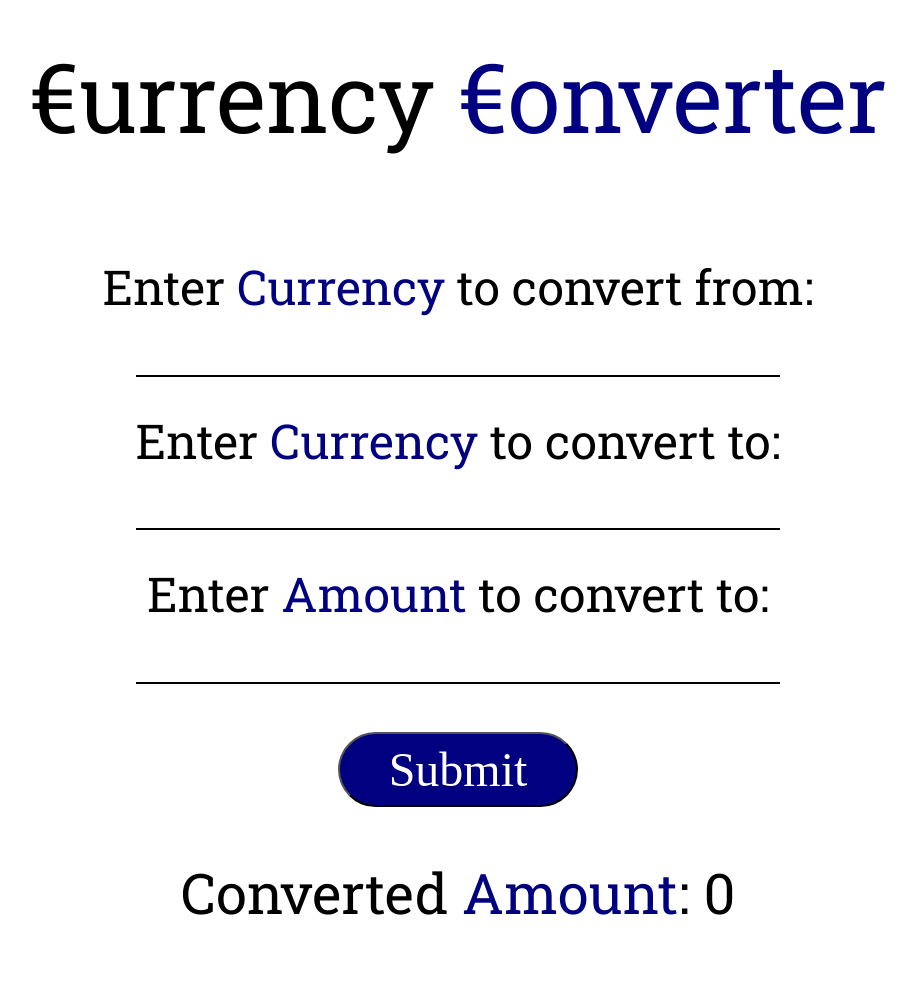
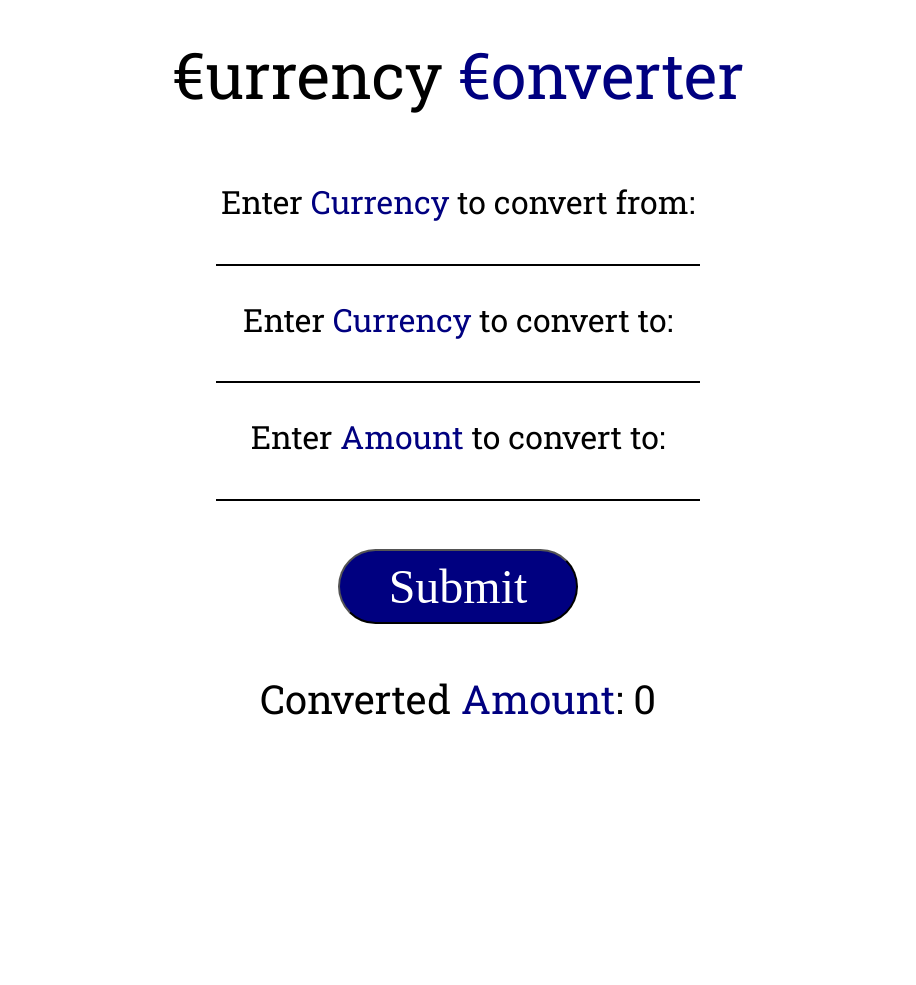
Before and after one commit to ArhaanB24/Currencyconverter, a Flask app: page / in a window 1280 px wide. Shown: the whole page, without its empty margins (182-1098 px from the left). After the commit the page ends 715 px from the top, so only its background shows below. Run offline with Flask 3, Linux system fonts and the light colour scheme; parts of the project's set-up code (start-up, migrations or seed data) failed here and were passed over.

Commit message:
changed font size

```diff
--- a/static/style.css
+++ b/static/style.css
@@ -12,14 +12,14 @@ body {
 }
 #heading {
     text-align: center;
-    font-size: 6rem;
+    font-size: 4rem;
 }
 #form{
     text-align: center;
-    font-size: 3rem;
+    font-size: 2rem;
 }
 input{
-    width: 40rem;
+    width: 30rem;
     height:2rem;
     margin-bottom: 2rem;
     background: transparent;
@@ -48,7 +48,7 @@ button{
 }
 #ans{
     text-align: center;
-    font-size: 3.5rem;
+    font-size: 2.5rem;
     margin-top: 3rem;
 }
 .flash{
```
